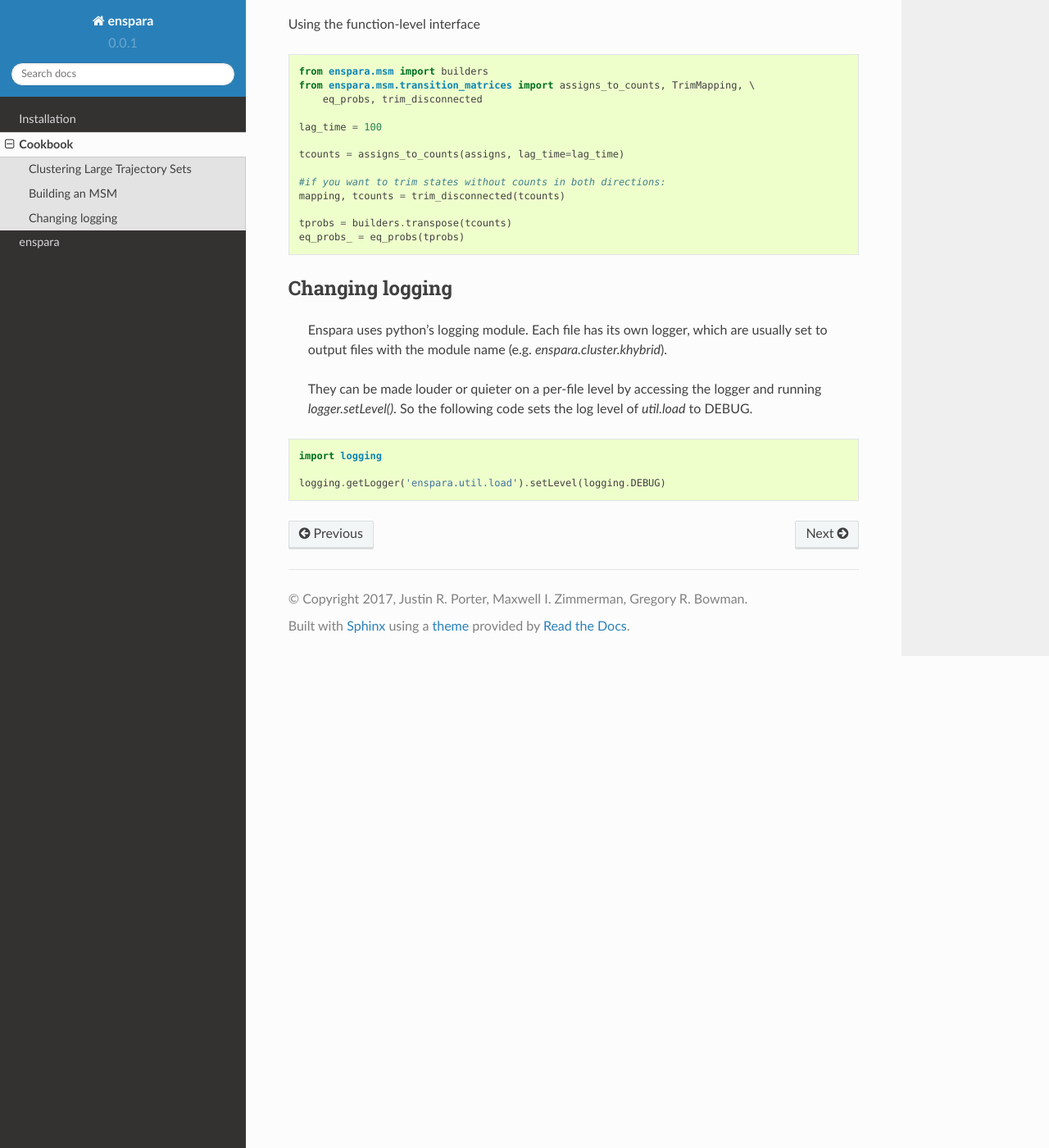
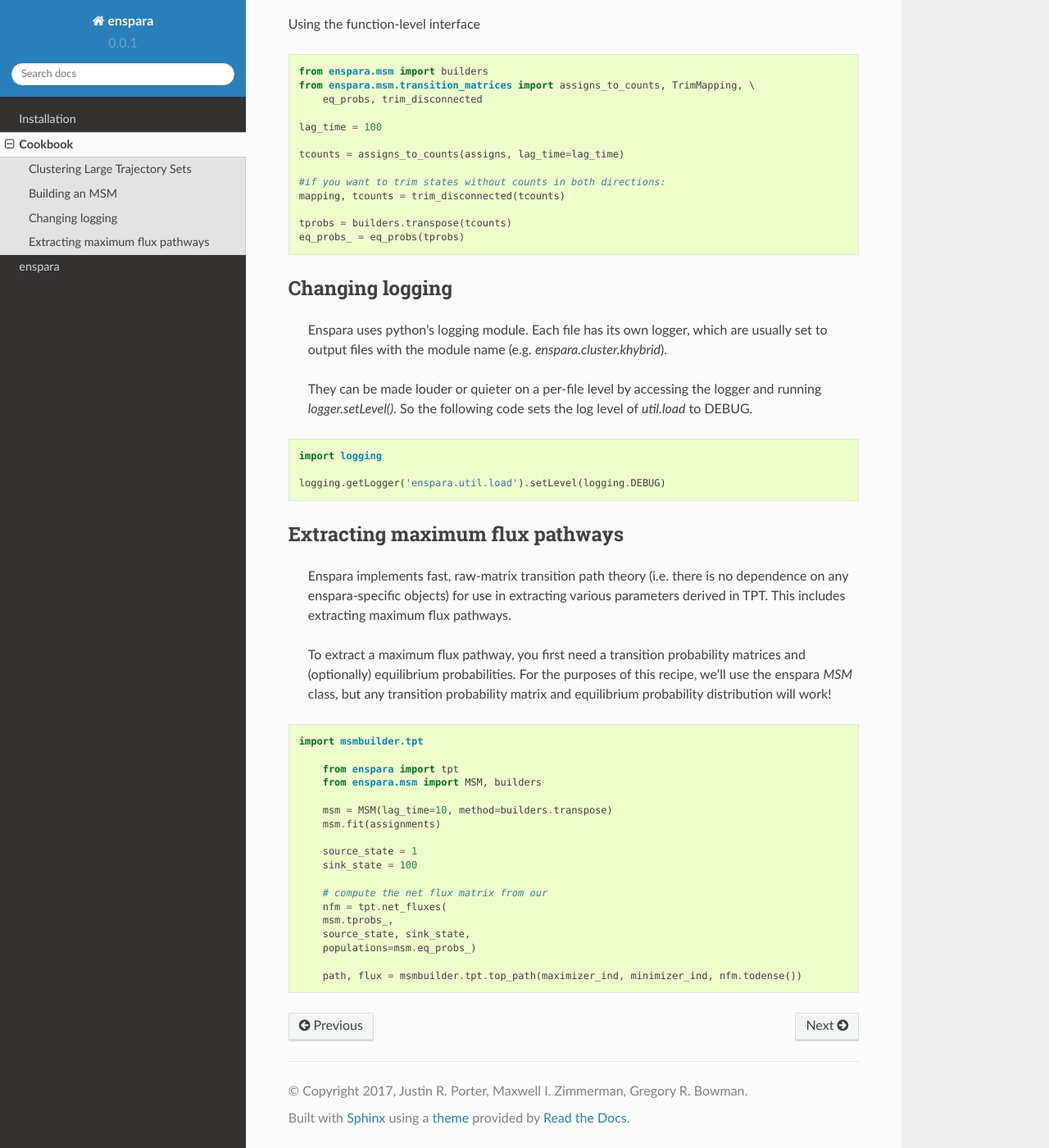
Before and after one commit to bowman-lab/enspara, a Sphinx documentation site: the page built from docs/source/cookbook.rst, in a window 1280 px wide and 1400 px high, scrolled down 1419 px. Shown: the whole window at 82% size. Built offline with Sphinx 7.4.7 and the Read the Docs theme 2.0.0, drawn with Linux system fonts in a browser that asks for light colours.

Commit message:
add tpt entry to cookbook.

```diff
--- a/docs/source/cookbook.rst
+++ b/docs/source/cookbook.rst
@@ -100,3 +100,36 @@ Changing logging
 	import logging
 
 	logging.getLogger('enspara.util.load').setLevel(logging.DEBUG)
+
+
+Extracting maximum flux pathways
+--------------------------------
+	Enspara implements fast, raw-matrix transition path theory (i.e. there is no dependence
+	on any enspara-specific objects) for use in extracting various parameters derived in TPT.
+	This includes extracting maximum flux pathways.
+
+	To extract a maximum flux pathway, you first need a transition probability matrices and
+	(optionally) equilibrium probabilities. For the purposes of this recipe, we'll use the
+	enspara `MSM` class, but any transition probability matrix and equilibrium probability
+	distribution will work!
+
+.. code-block:: python
+
+    import msmbuilder.tpt
+
+	from enspara import tpt
+	from enspara.msm import MSM, builders
+
+	msm = MSM(lag_time=10, method=builders.transpose)
+	msm.fit(assignments)
+
+	source_state = 1
+	sink_state = 100
+
+	# compute the net flux matrix from our
+	nfm = tpt.net_fluxes(
+    	msm.tprobs_,
+    	source_state, sink_state,
+    	populations=msm.eq_probs_)
+
+	path, flux = msmbuilder.tpt.top_path(maximizer_ind, minimizer_ind, nfm.todense())
```
